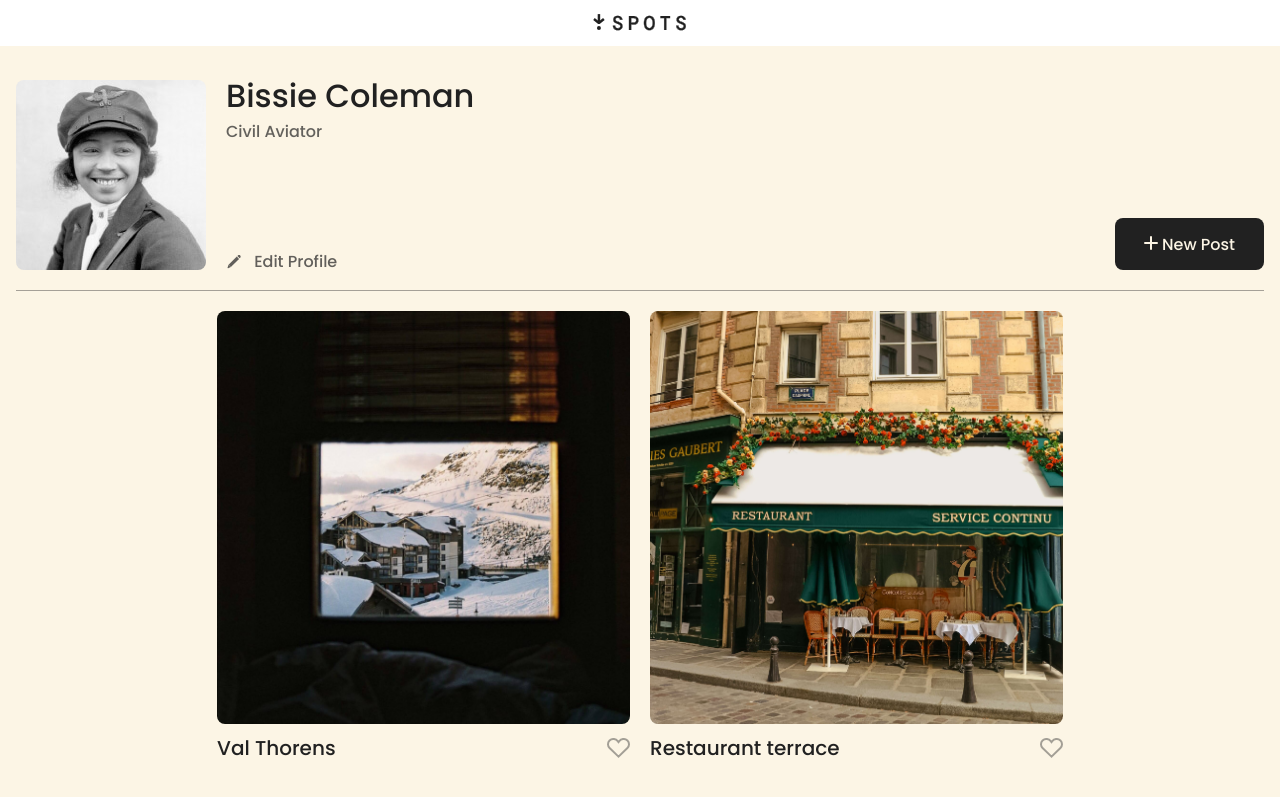
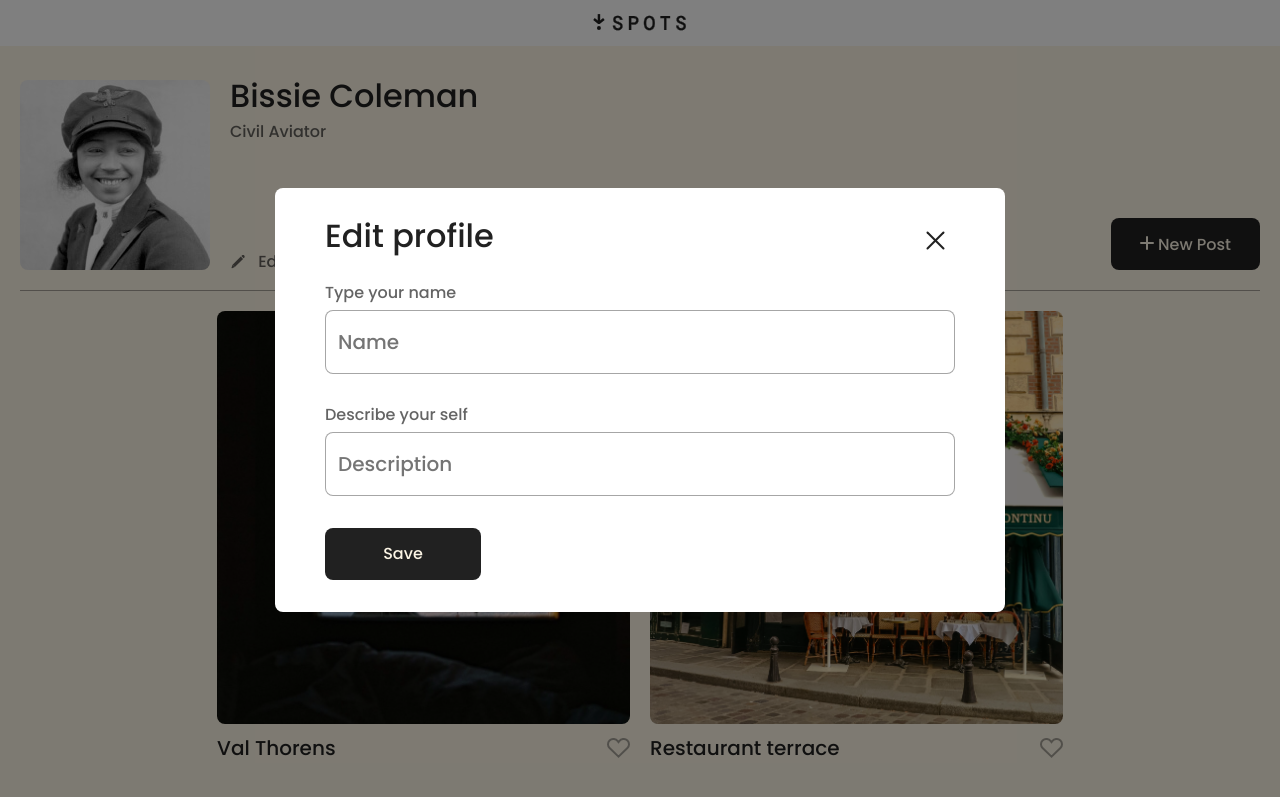
Before and after one commit to rafieymehr/se_project_spots, a plain HTML site: page index.html in a window 1280 px wide. Shown: the top 797 px of the page. Drawn offline with Linux system fonts and the light colour scheme.

Commit message:
Project4 stage2 2-9-2025 10:17pm U1

```diff
--- a/blocks/content.css
+++ b/blocks/content.css
@@ -1,4 +1,11 @@
 .content {
   margin: 0 auto;
-  padding: 0 16px;
+  padding: 0 20px;
 }
+
+@media screen and (max-width: 627px) {
+  .content {
+    margin: 0 auto;
+    padding: 0 16px;
+  }
+}
--- /dev/null
+++ b/blocks/modal.css
@@ -0,0 +1,129 @@
+.modal {
+  padding: 0 20px;
+  position: fixed;
+  top: 0;
+  right: 0;
+  bottom: 0;
+  left: 0;
+  background-color: rgb(0, 0, 0, 0.5);
+  display: flex;
+  flex-direction: column;
+  align-items: center;
+  justify-content: center;
+  visibility: hidden;
+}
+
+.modal_opened {
+  visibility: visible;
+}
+
+.modal__container {
+  background-color: #fff;
+  padding: 32px 50px;
+  max-width: 730px;
+  position: relative;
+  width: 100%;
+  box-sizing: border-box;
+  border-radius: 8px;
+
+.modal__close-btn {
+  position: absolute;
+  padding: 0;
+  right: 50px;
+  top: 32px;
+  width: 40px;
+  height: 40px;
+  background-image: url("../images/Close.svg");
+  border: none;
+  opacity: 1;
+  background-color: #fff;
+  cursor: pointer;
+}
+
+.modal__close-btn:hover {
+  opacity: 0.4;
+}
+
+.modal__title {
+  margin: 0 0 32px;
+  font-family: Poppins, Arial, Helvetica, sans-serif;
+  font-weight: 500;
+  font-size: 32px;
+  line-height: 32px;
+  color: #212121;
+}
+
+.modal__label {
+  display: flex;
+  flex-direction: column;
+  gap: 8px;
+  margin-bottom: 32px;
+  font-family: Poppins, Arial, Helvetica, sans-serif;
+  font-weight: 500;
+  font-size: 16px;
+  line-height: 17.6px;
+  color: #212121b2;
+}
+
+.modal__submit-btn {
+  width: 156px;
+  padding: 18px 0;
+  background: #212121;
+  font-family: Poppins;
+  font-weight: 500;
+  font-size: 16px;
+  line-height: 16px;
+  color: #fcf5e5;
+  border-radius: 8px;
+  border: none;
+}
+
+.modal__input {
+  padding: 16px 12px;
+  font-family: Poppins, Arial, Helvetica, sans-serif;
+  font-weight: 500;
+  font-size: 20px;
+  line-height: 20px;
+  border: 1px solid #21212166;
+  border-radius: 8px;
+  color: #212121;
+}
+
+.modal__input:hover {
+  cursor: pointer;
+  border: 1px solid #212121;
+}
+
+@media screen and (max-width: 627px) {
+  .modal {
+    padding: 0 10px;
+  }
+
+  .modal__container {
+    padding: 12px;
+  }
+
+  .modal__title {
+    font-size: 20px;
+    line-height: 20px;
+    margin: 10px 0 34px;
+  }
+
+  .modal__close-btn {
+    top: 12px;
+    right: 12px;
+  }
+
+  .modal__label {
+    margin-bottom: 24px;
+  }
+
+  .modal__submit-btn {
+    width: 100%;
+  }
+
+  .modal__input {
+    font-size: 16px;
+    line-height: 16px;
+  }
+}
--- a/index.html
+++ b/index.html
@@ -115,6 +115,33 @@
       <footer class="footer">
         <p class="footer__copyright">&copy; 2025 Behnam Rafieymehr &copy;</p>
       </footer>
+      <div class="modal modal_opened">
+        <div class="modal__container">
+          <button type="submit" class="modal__close-btn"></button>
+          <h2 class="modal__title">Edit profile</h2>
+          <form name="edit-profile" class="modal__form">
+            <label for="name" class="modal__label">
+              Type your name
+              <input
+                id="name"
+                type="text"
+                class="modal__input"
+                placeholder="Name"
+              />
+            </label>
+            <label for="description" class="modal__label">
+              Describe your self
+              <input
+                id="description"
+                type="text"
+                class="modal__input"
+                placeholder="Description"
+              />
+            </label>
+            <button type="submit" class="modal__submit-btn">Save</button>
+          </form>
+        </div>
+      </div>
     </div>
     <script defer src="./scripts/index.js"></script>
   </body>
--- a/pages/index.css
+++ b/pages/index.css
@@ -1,5 +1,6 @@
 @import url(../vendor/normalize.css);
 @import url(../vendor/fonts.css);
+@import url(../blocks/modal.css);
 @import url(../blocks/header.css);
 @import url(../blocks/page.css);
 @import url(../blocks/profile.css);
```
Also changed, not shown: images/Close.svg (added).
